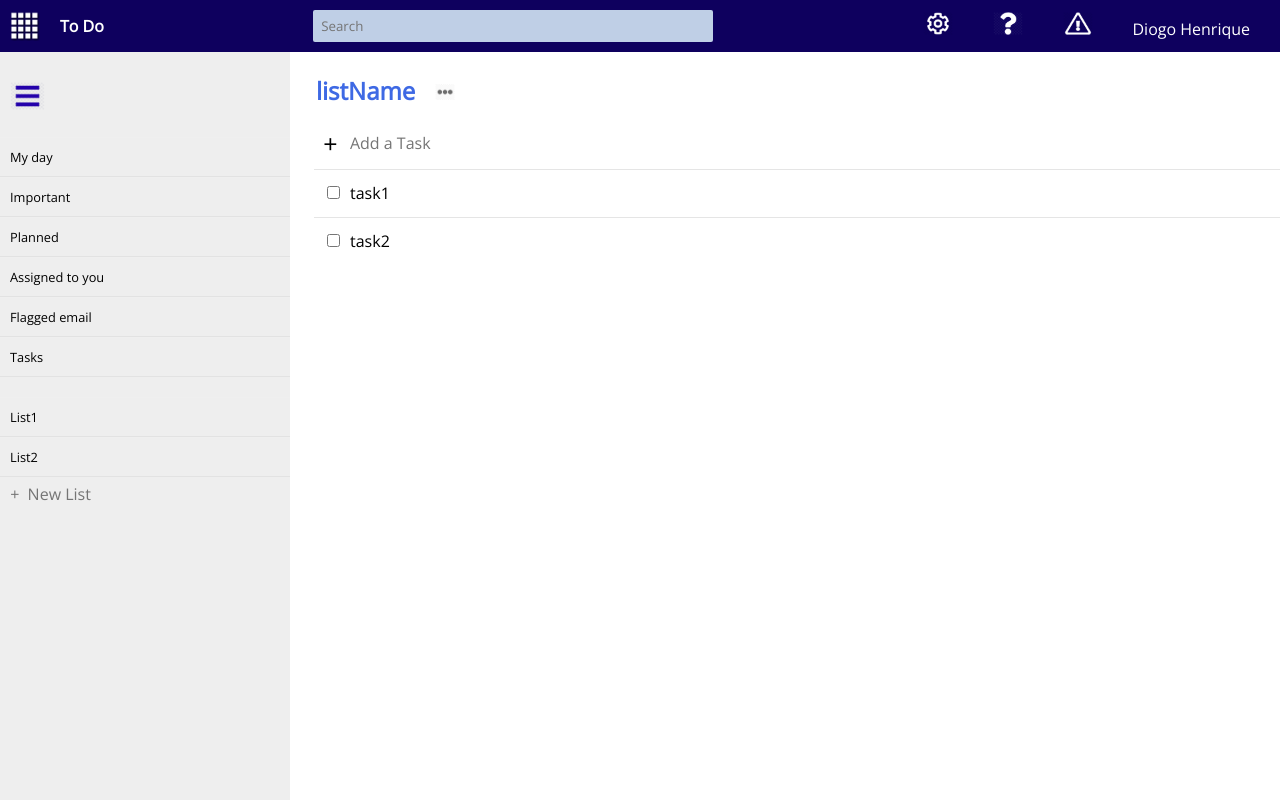
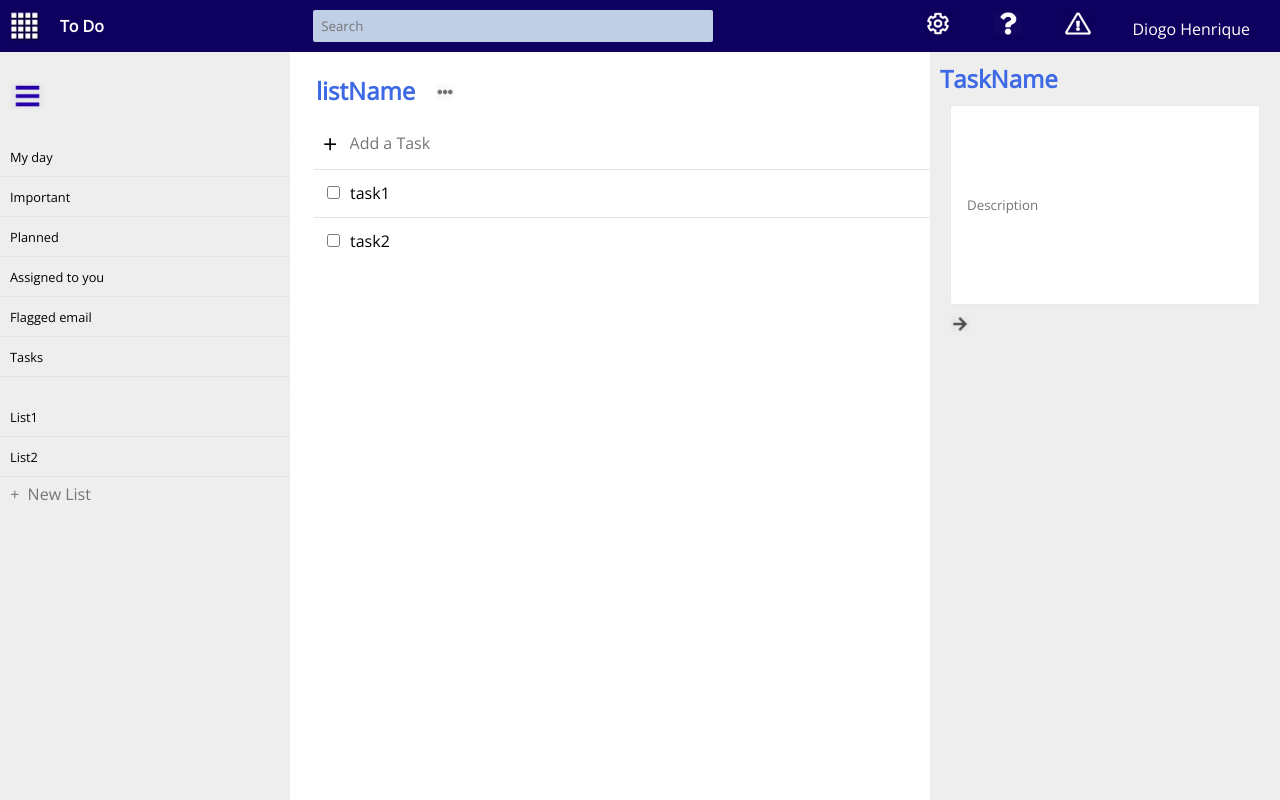
Before and after one commit to DiogoPereira56/todo-frontend, a React (Create React App) app: page /Todo in a window 1280 px wide. Both pictures are taken after a click on the element "task1". Built offline with nearby package versions, Linux system fonts and the light colour scheme.

Commit message:
Added the Description bar to the right side of the page

```diff
--- a/src/components/CenterColumn/CenterColumn.js
+++ b/src/components/CenterColumn/CenterColumn.js
@@ -1,17 +1,19 @@
 import {CenterBar, TasksToolbar, TasksToolbarTitleContainer, TasksToolbarTitleItem, H2,
-    Img, TaskToolbarRight, Button, BaseAdd, Add, Input, Task, CheckBox} from './CenterColumn.styles'
+    Img, TaskToolbarRight, Button, BaseAdd, Add, Input, Task, CheckBox, ChangeTask,
+    DescriptionContainer, Description, Wrapper, Hide} from './CenterColumn.styles'
 import '../../fonts.css'
 import more from '../../imgs/more.png'
 import sort from '../../imgs/sort.png'
+import { useState } from 'react';
+import hide from '../../imgs/hide.png'
 
 const CenterColumn = () => {
 
-    const changeLayout = () => {
+    const [changeLayout, setChangeLayout] = useState(false);
 
-    }
     return (
+        <Wrapper>
             <CenterBar>
-
                 <TasksToolbar>
 
                     <TasksToolbarTitleContainer>
@@ -19,10 +21,19 @@
                         <TasksToolbarTitleItem><H2><Img src={more} alt="" /></H2></TasksToolbarTitleItem>
                     </TasksToolbarTitleContainer>
 
+                    {changeLayout &&(
+                        <TaskToolbarRight changeLayout>
+                        <Img src={sort} alt="" />
+                        <Button>Sort</Button>
+                    </TaskToolbarRight>
+                    )}
+
+                    {!changeLayout &&(
                         <TaskToolbarRight>
                         <Img src={sort} alt="" />
                         <Button>Sort</Button>
                     </TaskToolbarRight>
+                    )}
 
                 </TasksToolbar>
 
@@ -31,10 +42,24 @@
                     <Input placeholder="Add a Task" />
                 </BaseAdd>
 
-            <Task onClick={() => changeLayout()}><CheckBox type="checkbox"/>task1</Task>
-            <Task onClick={() => changeLayout()}><CheckBox type="checkbox"/>task2</Task>
+                <Task onClick={() => setChangeLayout(true)}>
+                    <CheckBox type="checkbox"/>task1
+                </Task>
+                <Task onClick={() => setChangeLayout(true)}>
+                    <CheckBox type="checkbox"/>task2
+                </Task>
+            </CenterBar>
 
-        </CenterBar>
+            {changeLayout && (
+                <DescriptionContainer>
+                    <H2>TaskName</H2>
+                    <form>
+                        <Description placeholder="Description"/>
+                    </form>
+                    <Hide onClick={() => setChangeLayout(false)} src={hide} alt="" />
+                </DescriptionContainer>
+            )}
+        </Wrapper>
         );
     }
 
--- a/src/components/CenterColumn/CenterColumn.styles.js
+++ b/src/components/CenterColumn/CenterColumn.styles.js
@@ -7,6 +7,37 @@
 const TasksToolbar = styled.div`
     padding: 12px 16px 0 16px;
     display: flex;
+`
+const Wrapper = styled.div`
+  display: flex;
+  flex: 1 1 0px;
+  will-change: width;
+  box-sizing: border-box;
+  overflow: hidden;
+  position: relative;
+`
+//Description Bar
+const DescriptionContainer = styled.div`
+    width: 350px;
+    height: 100%;
+    background: #eeeeee;
+    position: fixed;
+    right: 0%;
+    padding: 10px;
+`
+const Description = styled.input`
+    margin: 10px;
+    padding: 16px;
+    border: 1px solid #eaeaea;
+    border-width: 1px;
+    border-radius: 2px;
+    width: 94%;
+    height: 200px;
+`
+const Hide = styled.img`
+    margin-left: 10px;
+    width: 20px;
+    cursor: pointer;
 `
 //List tittle
 const TasksToolbarTitleContainer = styled.div`
@@ -30,7 +61,11 @@
 
 //Task Sorter
 const TaskToolbarRight = styled.div`
-    margin-left: 950px;
+    //margin-left: 950px;
+    margin-left: ${props => (props.changeLayout) ? '600px' : '950px'};
+`
+const ChangeTask = styled(TaskToolbarRight)`
+    margin-left: 600px;
 `
 const Button = styled.button`
     cursor: pointer;
@@ -77,5 +112,7 @@
 const CheckBox = styled.input`
     margin-right: 10px;
 `
+
 export {CenterBar, TasksToolbar, TasksToolbarTitleContainer, TasksToolbarTitleItem, H2,
-    Img, TaskToolbarRight, Button, BaseAdd, Add, Input, Task, CheckBox}
+    Img, TaskToolbarRight, Button, BaseAdd, Add, Input, Task, CheckBox, ChangeTask,
+    DescriptionContainer, Description, Wrapper, Hide}
--- a/src/components/TasksLists.js
+++ b/src/components/TasksLists.js
@@ -5,9 +5,7 @@
     <div>
       {tasks.map(task => (
         <div key={task.id} >
-          <Link to={`/task/${task.id}`}>
             <h2>{ task.title }</h2>
-          </Link>
         </div>
       ))}
     </div>
```
Also changed, not shown: src/imgs/hide.png (added). Lines whose indentation alone changed are shown as unchanged.
